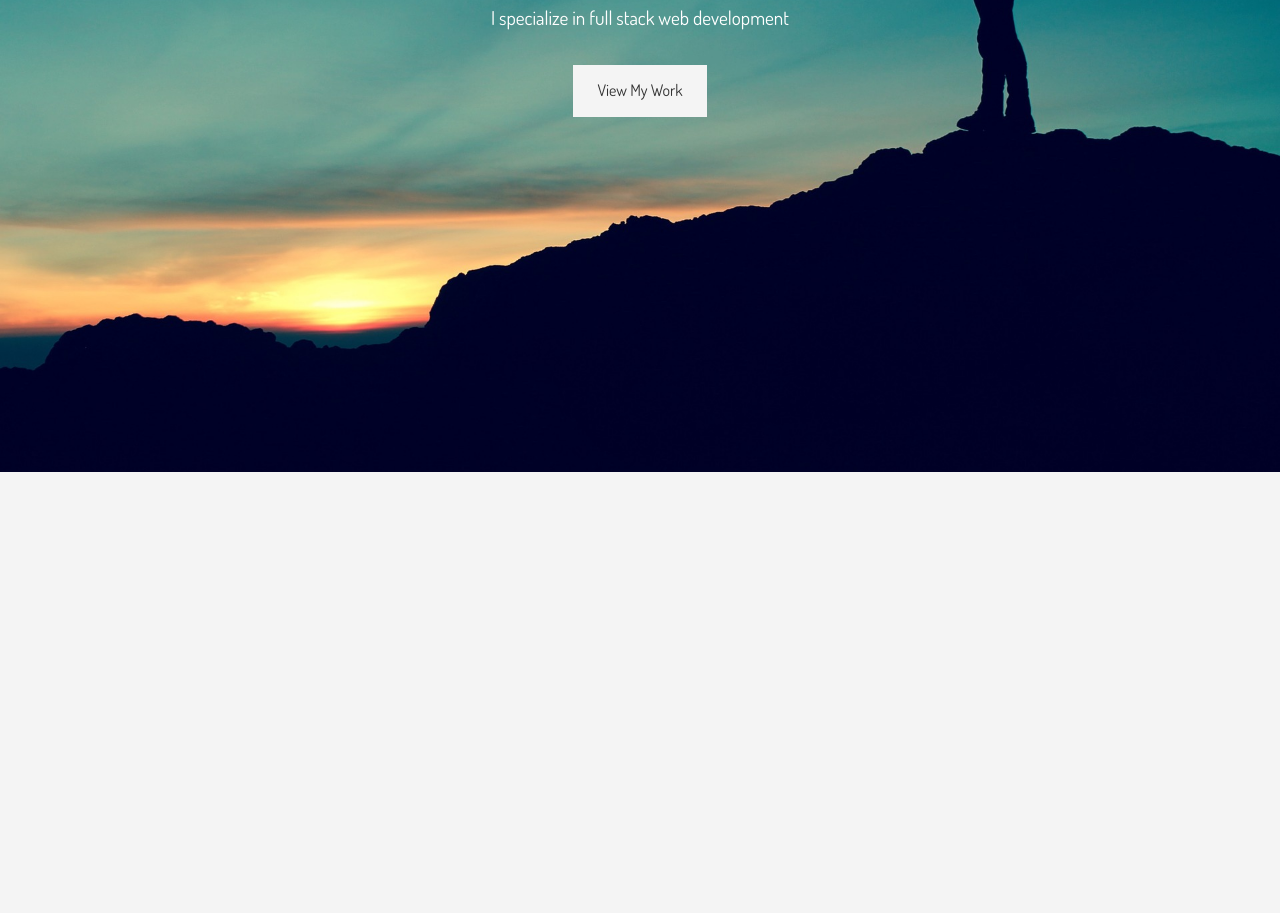
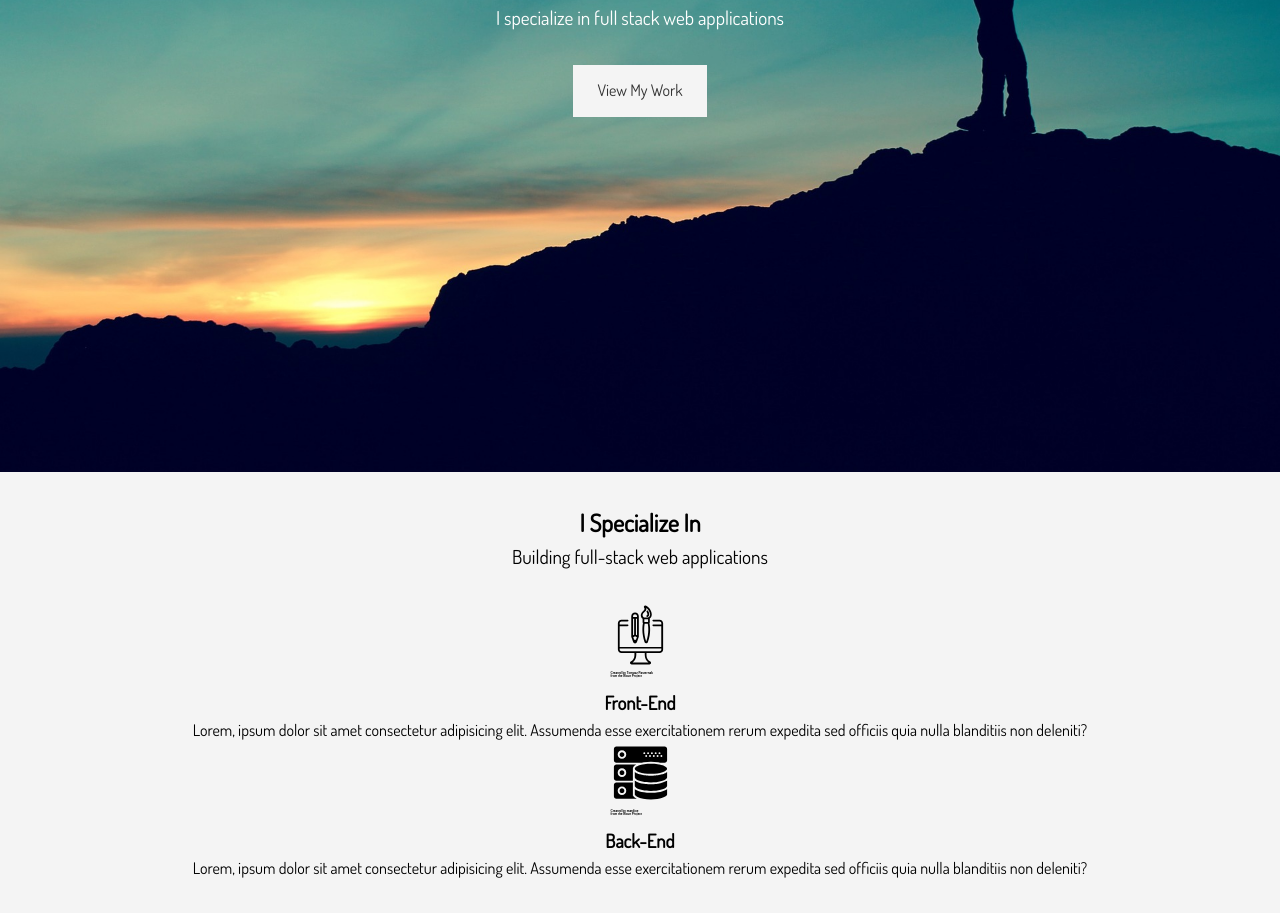
Before and after one commit to Yassineab27/portfolio-new, a plain HTML site: page index.html in a window 1280 px wide. Shown: the part 328-1241 px from the top of the page. Before the commit the page ends 800 px from the top, so only its background shows below. Drawn offline with Linux system fonts and the light colour scheme.

Commit message:
adding svgs and specialization

```diff
--- a/index.html
+++ b/index.html
@@ -4,6 +4,12 @@
     <meta charset="UTF-8" />
     <meta name="viewport" content="width=device-width, initial-scale=1.0" />
     <meta http-equiv="X-UA-Compatible" content="ie=edge" />
+    <link
+      href="/your-path-to-fontawesome/css/fontawesome.css"
+      rel="stylesheet"
+    />
+    <link href="/your-path-to-fontawesome/css/brands.css" rel="stylesheet" />
+    <link href="/your-path-to-fontawesome/css/solid.css" rel="stylesheet" />
     <link
       href="https://fonts.googleapis.com/css?family=Dosis&display=swap"
       rel="stylesheet"
@@ -36,12 +42,39 @@
                 ["Web development", "Web design", "Programming"]'
             ></span>
           </h2>
-          <p class="lead">I specialize in full stack web development</p>
+          <p class="lead">I specialize in full stack web applications</p>
           <a href="work.html" class="btn-light">View My Work</a>
         </div>
       </div>
     </header>
 
+    <!-- Section A: SPECIALIZE -->
+    <section id="home-a" class="text-center py-2">
+      <div class="container">
+        <h2 class="section-title">I Specialize In</h2>
+        <div class="bottom-line"></div>
+        <p class="lead">Building full-stack web applications</p>
+        <div class="specials">
+          <img class="svg" src="/images/svg/front-end.svg" />
+          <h3>Front-End</h3>
+          <p>
+            Lorem, ipsum dolor sit amet consectetur adipisicing elit. Assumenda
+            esse exercitationem rerum expedita sed officiis quia nulla
+            blanditiis non deleniti?
+          </p>
+        </div>
+        <div class="specials">
+          <img class="svg" src="/images/svg/back-end.svg" />
+          <h3>Back-End</h3>
+          <p>
+            Lorem, ipsum dolor sit amet consectetur adipisicing elit. Assumenda
+            esse exercitationem rerum expedita sed officiis quia nulla
+            blanditiis non deleniti?
+          </p>
+        </div>
+      </div>
+    </section>
+
     <!-- Type Effect -->
     <script src="app.js"></script>
   </body>
--- a/scss/_components.scss
+++ b/scss/_components.scss
@@ -1,7 +1,7 @@
 .container {
   max-width: $website-width;
+  margin: auto;
   padding: 0 1.5rem;
-  margin: auto;
   overflow: hidden;
 }
 
@@ -46,3 +46,8 @@ input[class^="btn-"]:hover {
 .text-center {
   text-align: center;
 }
+
+.svg {
+  height: 75px;
+  width: 75px;
+}
--- a/scss/_config.scss
+++ b/scss/_config.scss
@@ -4,3 +4,25 @@ $color-main: #ffbc00;
 $color-light: #f4f4f4;
 $color-dark: #333;
 $color-medium: #ccc;
+
+// PADDING
+.py-1 {
+  padding: 1rem 0;
+}
+.py-2 {
+  padding: 2rem 0;
+}
+.py-3 {
+  padding: 3rem 0;
+}
+
+// MARGIN
+.my-1 {
+  padding: 1rem 0;
+}
+.my-2 {
+  padding: 2rem 0;
+}
+.my-3 {
+  padding: 3rem 0;
+}
```
Also changed, not shown: css/main.css, images/svg/back-end.svg (added), images/svg/front-end.svg (added), 1 other file.
